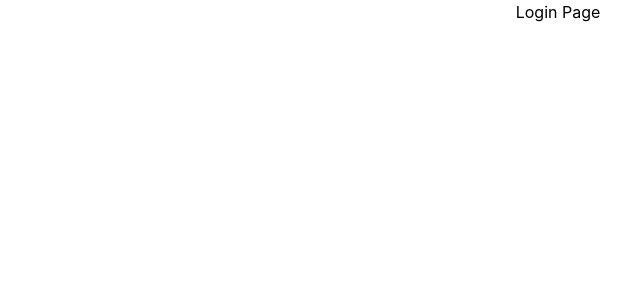
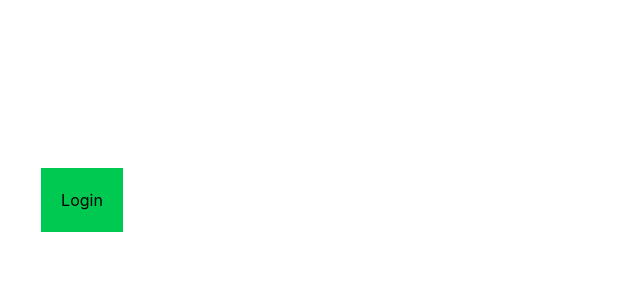
Before and after one commit to hrishabhhh/dashboard-x, a React (Vite) app in the folder frontend/: page /Login in a window 1280 px wide. Shown: the top 300 px of the page, without its empty margins (82-722 px from the left). Built offline with nearby package versions, Linux system fonts and the light colour scheme.

Commit message:
Integrate login authentication with JWT

```diff
--- a/frontend/src/api/authUsers.js
+++ b/frontend/src/api/authUsers.js
@@ -9,3 +9,8 @@
   const response = await api.post("/auth/verify-otp", userData);
   return response.data;
 }
+
+export async function loginUser(userData) {
+  const response = await api.post("/auth/login", userData);
+  return response.data;
+}
--- a/frontend/src/pages/Login.jsx
+++ b/frontend/src/pages/Login.jsx
@@ -1,8 +1,73 @@
+import { useState } from "react";
+import { loginUser } from "../api/authUsers";
+import { useAuth } from "../hooks/useAuth";
+import { useNavigate } from "react-router-dom";
+
 function Login() {
+  const [formData, setFormData] = useState({
+    email: "",
+    password: "",
+  });
+
+  const [error, setError] = useState("");
+  const [loading, setLoading] = useState(false);
+
+  const { login } = useAuth();
+
+  const navigate = useNavigate();
+
+  function handleChange(e) {
+    const { name, value } = e.target;
+    setFormData((prev) => ({
+      ...prev,
+      [name]: value,
+    }));
+  }
+
+  async function handleSubmit(e) {
+    e.preventDefault();
+
+    setError("");
+    setLoading(true);
+
+    try {
+      const data = await loginUser(formData);
+      // console.log("Login data=====", data);
+      login(data.user, data.token);
+      navigate("/");
+    } catch (error) {
+      console.log(error);
+      setError(error.response?.data?.message || "Login Failed");
+    } finally {
+      setLoading(false);
+    }
+  }
+
   return (
     <>
-      <div className="flex flex-col gap-10 justify-center items-center">
-        Login Page
+      <div className="flex flex-row gap-5 m-10">
+        {error && <p>{error}</p>}
+        <form
+          onSubmit={handleSubmit}
+          className="flex flex-col gap-10 justify-center items-center"
+        >
+          <input
+            type="email"
+            name="email"
+            value={formData.email}
+            onChange={handleChange}
+          />
+
+          <input
+            type="password"
+            name="password"
+            value={formData.password}
+            onChange={handleChange}
+          />
+          <button className="bg-green-500 p-5" type="submit" disabled={loading}>
+            {loading ? "Logging In..." : "Login"}
+          </button>
+        </form>
       </div>
     </>
   );
```
Also changed, not shown: 1 other file (tests, documents, lock files or other folders).
